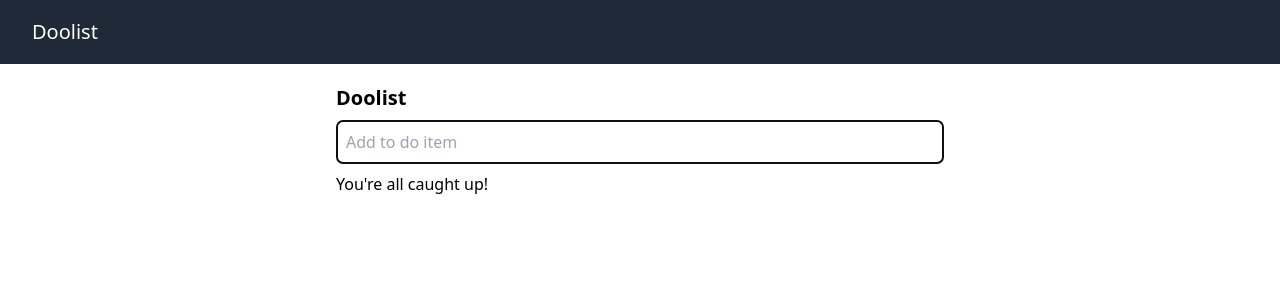
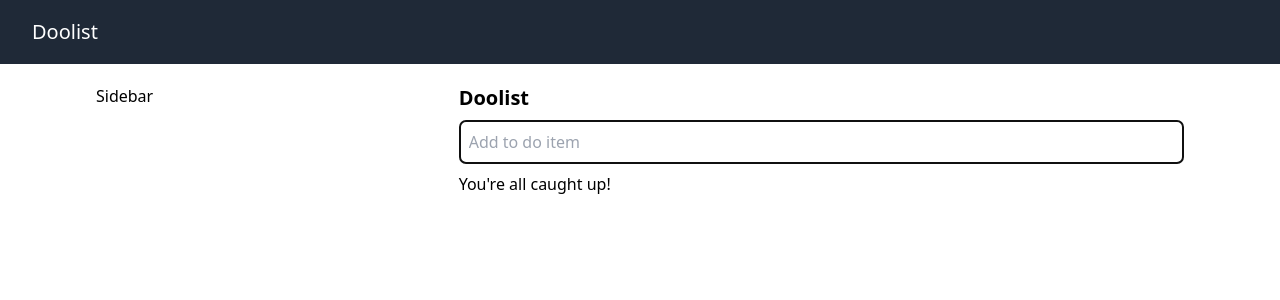
Before and after one commit to edward7486/doolist, a React (Create React App) app: page / in a window 1280 px wide. Shown: the top 300 px of the page. Built offline with nearby package versions, Linux system fonts and the light colour scheme; the HTML template or start-up script is replaced by a standard one.

Commit message:
Need to come back to fix sidebar and grid / layout after

```diff
--- a/src/App.js
+++ b/src/App.js
@@ -40,7 +40,11 @@ function App() {
   return (
     <div className="App">
       <Nav />
-      <main className="container flex flex-col justify-center max-w-2xl">
+      <main className="grid grid-cols-12 justify-center mx-auto max-w-7xl px-24">
+        <div className="col-span-4 mt-5">
+          Sidebar
+        </div>
+        <div className="main col-span-8">
           <Form
             handleSubmit={handleSubmit}
             todo={todo}
@@ -54,6 +58,7 @@ function App() {
             handleSubmit={handleSubmit}
             handleChecked={handleChecked}
           />
+        </div>
       </main>
 
     </div>
```
Lines whose indentation alone changed are shown as unchanged.
